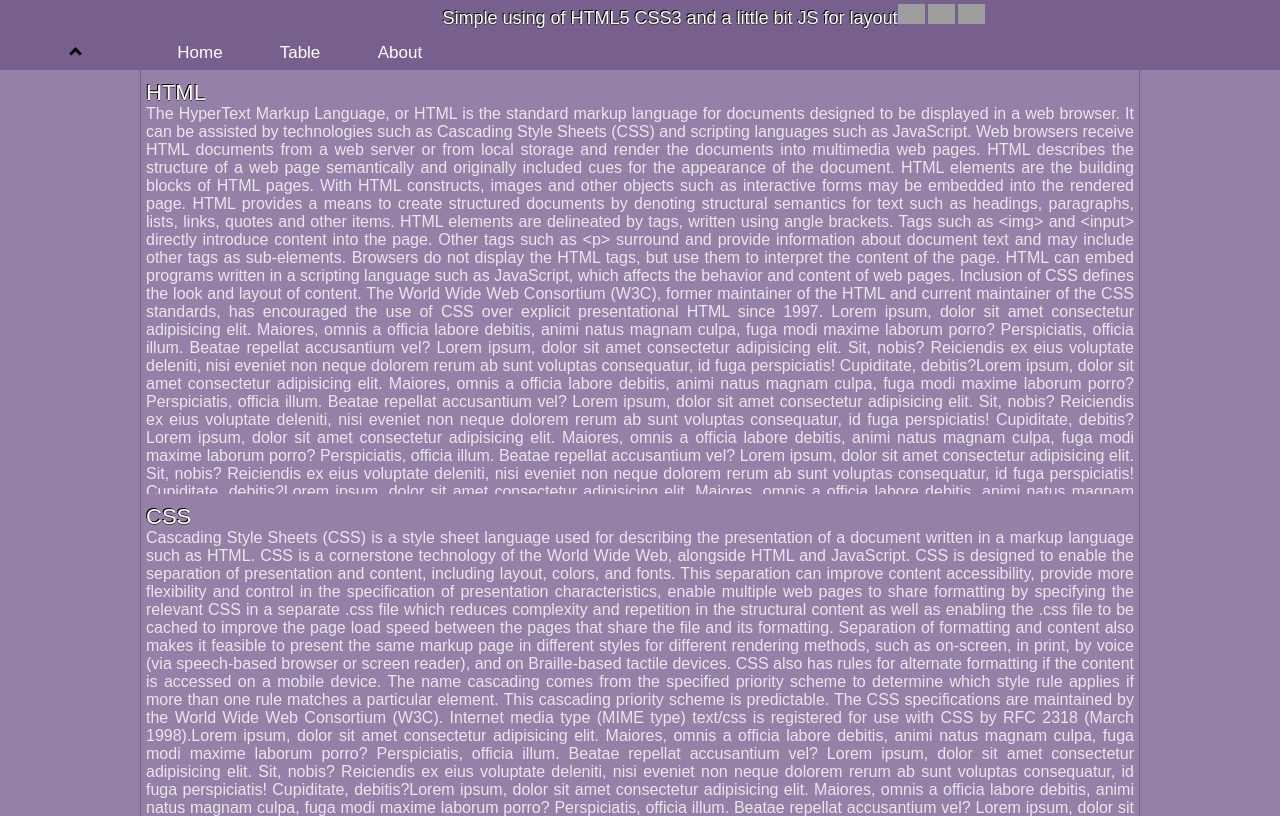
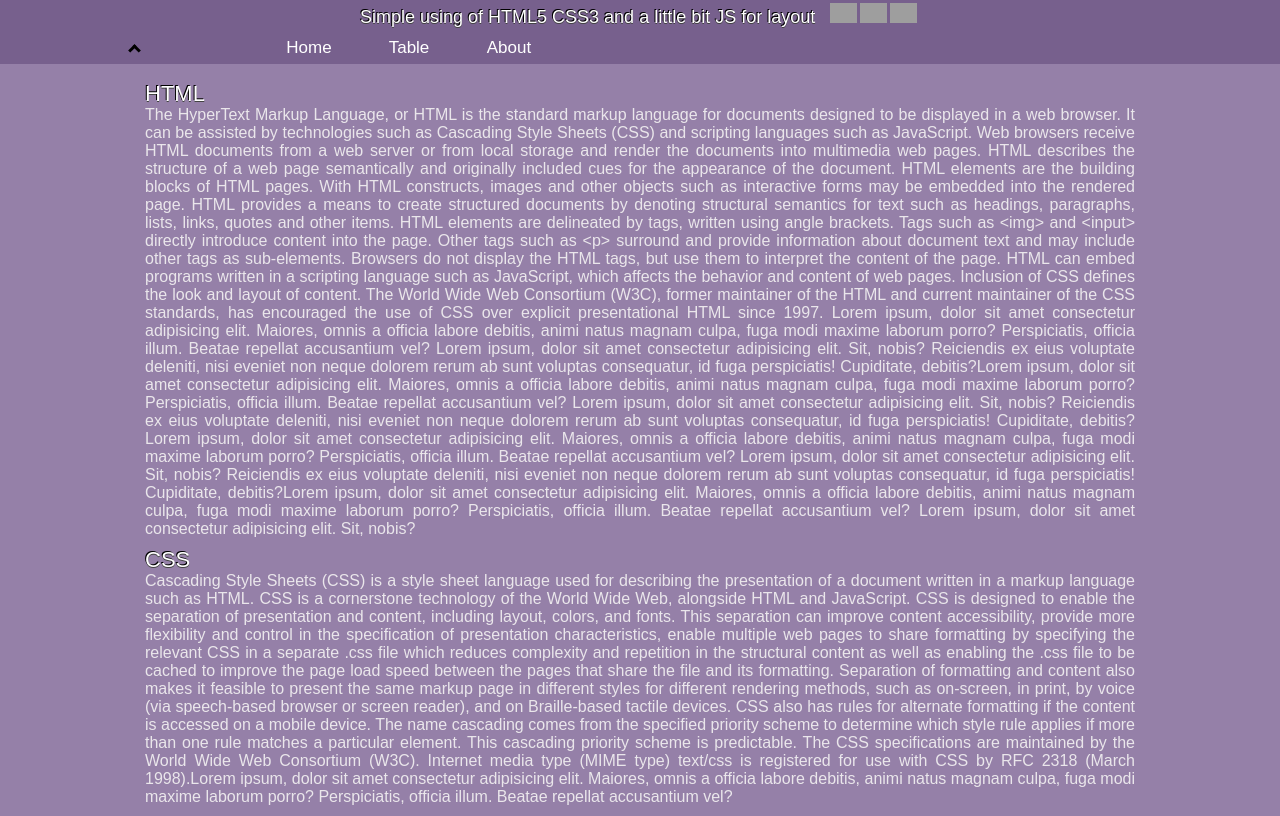
Before and after one commit to Nikita-Rasshivalov/Front-End-Training, a plain HTML site: page TaskThree/index.html in a window 1280 px wide. Shown: the top 816 px of the page. Drawn offline with Linux system fonts and the light colour scheme; grey boxes are pictures that could not be loaded.

Commit message:
bug fixes

```diff
--- a/TaskThree/index.html
+++ b/TaskThree/index.html
@@ -2,22 +2,28 @@
 <html lang="en">
   <head>
     <meta charset="UTF-8" />
-    <meta name="viewport" content="width=device-width, initial-scale=1.0, maximum-scale=1.0, user-scalable=0" />
+    <meta
+      name="viewport"
+      content="width=device-width, initial-scale=1.0, maximum-scale=1.0, user-scalable=0"
+    />
     <!-- Using styles and icons -->
     <link rel="stylesheet" href="styles/style.css" />
     <link rel="stylesheet" href="styles/indexStyle.css" />
     <link rel="shortcut icon" href="icons/icon.svg" />
     <title>Home page</title>
   </head>
-
   <body>
     <!-- Wrapper -->
     <div class="wrapper">
       <!-- Header page -->
       <header class="header">
+        <div class="header_container">
+          <div class="header_body">
             <div class="header_info">
               <p>Simple using of HTML5 CSS3 and a little bit JS for layout</p>
-          <img src="https://img.icons8.com/color/30/000000/html-5--v1.png" />
+              <img
+                src="https://img.icons8.com/color/30/000000/html-5--v1.png"
+              />
               <img src="https://img.icons8.com/color/30/000000/css3.png" />
               <img
                 src="https://img.icons8.com/color/30/000000/javascript--v1.png"
@@ -33,13 +39,21 @@
                 </ul>
               </nav>
             </aside>
-        <a href="javascript:scroll(0,0)" class="forArrow"><i class="upArrow"></i></a>
+            <a href="javascript:scroll(0,0)" class="forArrow"
+              ><i class="upArrow"></i
+            ></a>
+          </div>
+        </div>
       </header>
       <!-- Main part of page -->
       <main class="main">
         <!-- Container with information about site -->
         <article class="container">
-          <section  class="simpleText" itemscope itemtype="http://schema.org/SoftwareApplication">
+          <section
+            class="simpleText oneText"
+            itemscope
+            itemtype="http://schema.org/SoftwareApplication"
+          >
             <h2 itemprop="name">HTML</h2>
             <span itemprop="description">
               The HyperText Markup Language, or HTML is the standard markup
@@ -92,13 +106,14 @@
               debitis, animi natus magnam culpa, fuga modi maxime laborum porro?
               Perspiciatis, officia illum. Beatae repellat accusantium vel?
               Lorem ipsum, dolor sit amet consectetur adipisicing elit. Sit,
-              nobis? Reiciendis ex eius voluptate deleniti, nisi eveniet non
-              neque dolorem rerum ab sunt voluptas consequatur, id fuga
-              perspiciatis! Cupiditate, debitis?Lorem ipsum, dolor sit amet
-              consectetur adipisicing elit.
+              nobis?
             </span>
           </section>
-          <section class="simpleText" itemscope itemtype="http://schema.org/SoftwareApplication">
+          <section
+            class="simpleText"
+            itemscope
+            itemtype="http://schema.org/SoftwareApplication"
+          >
             <h2 itemprop="name">CSS</h2>
             <span itemprop="description">
               Cascading Style Sheets (CSS) is a style sheet language used for
@@ -128,44 +143,14 @@
               dolor sit amet consectetur adipisicing elit. Maiores, omnis a
               officia labore debitis, animi natus magnam culpa, fuga modi maxime
               laborum porro? Perspiciatis, officia illum. Beatae repellat
-              accusantium vel? Lorem ipsum, dolor sit amet consectetur
-              adipisicing elit. Sit, nobis? Reiciendis ex eius voluptate
-              deleniti, nisi eveniet non neque dolorem rerum ab sunt voluptas
-              consequatur, id fuga perspiciatis! Cupiditate, debitis?Lorem
-              ipsum, dolor sit amet consectetur adipisicing elit. Maiores, omnis
-              a officia labore debitis, animi natus magnam culpa, fuga modi
-              maxime laborum porro? Perspiciatis, officia illum. Beatae repellat
-              accusantium vel? Lorem ipsum, dolor sit amet consectetur
-              adipisicing elit. Sit, nobis? Reiciendis ex eius voluptate
-              deleniti, nisi eveniet non neque dolorem rerum ab sunt voluptas
-              consequatur, id fuga perspiciatis! Cupiditate, debitis?Lorem
-              ipsum, dolor sit amet consectetur adipisicing elit. Maiores, omnis
-              a officia labore debitis, animi natus magnam culpa, fuga modi
-              maxime laborum porro? Perspiciatis, officia illum. Beatae repellat
-              accusantium vel? Lorem ipsum, dolor sit amet consectetur
-              adipisicing elit. Sit, nobis? Reiciendis ex eius voluptate
-              deleniti, nisi eveniet non neque dolorem rerum ab sunt voluptas
-              consequatur, id fuga perspiciatis! Cupiditate, debitis?Lorem ipsum, dolor sit amet
-              consectetur adipisicing elit. Maiores, omnis a officia labore
-              debitis, animi natus magnam culpa, fuga modi maxime laborum porro?
-              Perspiciatis, officia illum. Beatae repellat accusantium vel?
-              Lorem ipsum, dolor sit amet consectetur adipisicing elit. Sit,
-              nobis? Reiciendis ex eius voluptate deleniti, nisi eveniet non
-              neque dolorem rerum ab sunt voluptas consequatur, id fuga
-              perspiciatis! Cupiditate, debitis?Lorem ipsum, dolor sit amet
-              consectetur adipisicing elit. Maiores, omnis a officia labore
-              debitis, animi natus magnam culpa, fuga modi maxime laborum porro?
-              Perspiciatis, officia illum. Beatae repellat accusantium vel?
-              Lorem ipsum, dolor sit amet consectetur adipisicing elit. Sit,
-              nobis? Reiciendis ex eius voluptate deleniti, nisi eveniet non
-              neque dolorem rerum ab sunt voluptas consequatur, id fuga
-              perspiciatis! Cupiditate, debitis?Lorem ipsum, dolor sit amet
-              consectetur adipisicing elit. Maiores, omnis a officia labore
-              debitis, animi natus magnam culpa, fuga modi maxime laborum porro?
-              Perspiciatis, officia illum.
+              accusantium vel?
             </span>
           </section>
-          <section class="simpleText" itemscope itemtype="http://schema.org/SoftwareApplication">
+          <section
+            class="simpleText"
+            itemscope
+            itemtype="http://schema.org/SoftwareApplication"
+          >
             <h2 itemprop="name">JavaScript</h2>
             <span itemprop="description">
               JavaScript is a text-based programming language used both on the
@@ -211,28 +196,26 @@
               consectetur adipisicing elit. Sit, nobis? Reiciendis ex eius
               voluptate deleniti, nisi eveniet non neque dolorem rerum ab sunt
               voluptas consequatur, id fuga perspiciatis! Cupiditate, debitis?
-              Lorem ipsum, dolor sit amet
-              consectetur adipisicing elit. Maiores, omnis a officia labore
-              debitis, animi natus magnam culpa, fuga modi maxime laborum porro?
-              Perspiciatis, officia illum. Beatae repellat accusantium vel?
-              Lorem ipsum, dolor sit amet consectetur adipisicing elit. Sit,
-              nobis? Reiciendis ex eius voluptate deleniti, nisi eveniet non
-              neque dolorem rerum ab sunt voluptas consequatur, id fuga
-              perspiciatis! Cupiditate, debitis?Lorem ipsum, dolor sit amet
-              consectetur adipisicing elit. Maiores, omnis a officia labore
-              debitis, animi natus magnam culpa, fuga modi maxime laborum porro?
-              Perspiciatis, officia illum. Beatae repellat accusantium vel?
-              Lorem ipsum, dolor sit amet consectetur adipisicing elit. Sit,
-              nobis? Reiciendis ex eius voluptate deleniti, nisi eveniet non
-              neque dolorem rerum ab sunt voluptas consequatur, id fuga
-              perspiciatis! Cupiditate, debitis? Beatae repellat accusantium vel?
-              Lorem ipsum, dolor sit amet consectetur adipisicing elit. Sit,
-              nobis? Reiciendis ex eius voluptate deleniti, nisi eveniet non
-              neque dolorem rerum ab sunt voluptas consequatur, id fuga
-              perspiciatis! Cupiditate, debitis?
+              Lorem ipsum, dolor sit amet consectetur adipisicing elit. Maiores,
+              omnis a officia labore debitis, animi natus magnam culpa, fuga
+              modi maxime laborum porro? Perspiciatis, officia illum. Beatae
+              repellat accusantium vel? Lorem ipsum, dolor sit amet consectetur
+              adipisicing elit. Sit, nobis? Reiciendis ex eius voluptate
+              deleniti, nisi eveniet non neque dolorem rerum ab sunt voluptas
+              consequatur, id fuga perspiciatis! Cupiditate, debitis?Lorem
+              ipsum, dolor sit amet consectetur adipisicing elit. Maiores, omnis
+              a officia labore debitis, animi natus magnam culpa, fuga modi
+              maxime laborum porro? Perspiciatis, officia illum. Beatae repellat
+              accusantium vel? Lorem ipsum, dolor sit amet consectetur
+              adipisicing elit. Sit, nobis? Reiciendis ex eius voluptate
+              deleniti, nisi eveniet non neque dolorem rerum ab sunt voluptas
+              consequatur, id fuga perspiciatis! Cupiditate, debitis? Beatae
+              repellat accusantium vel? Lorem ipsum, dolor sit amet consectetur
+              adipisicing elit. Sit, nobis? Reiciendis ex eius voluptate
+              deleniti, nisi eveniet non neque dolorem rerum ab sunt voluptas
+              consequatur, id fuga perspiciatis! Cupiditate, debitis?
             </span>
           </section>
-
         </article>
       </main>
       <!-- Page footer -->
--- a/TaskThree/styles/indexStyle.css
+++ b/TaskThree/styles/indexStyle.css
@@ -9,17 +9,13 @@
 
 .simpleText {
   font-family: sans-serif;
-  border-top: none;
   background: #9580a8;
-  border-bottom: none;
   text-align: justify;
-  position: sticky;
 }
 
 .simpleText span {
   color: #eae6eb;
 }
-
 h2 {
   float: none;
   margin-top: 2px;
@@ -40,40 +36,38 @@ h2:hover {
 /* Small devices (mobile s, 320px and up) */
 @media (min-width: 320px) {
     .container {
+      margin-top: 60px;
       padding: 0 0.5em;
     }
     .simpleText {
+      position: static;
       padding: 4px 3px 2px;
       font-size: 12px;
-      top: 70px;
     }
     h2 {
       font-size: 17px;
     }
   }
 
-/* Small devices (landscape phones, 576px and up) */
-@media (min-width: 576px) {
+/* Tablets (Tablets, 768px and up) */
+@media (min-width: 768px) {
+  .container {
+    padding: 0 1em;
+    position: relative;
+  }
   .simpleText {
-    font-size: 14px;
+    padding: 8px 5px 7px;
+    font-size: 16px;
+    position: sticky;
+    top: 71px;
   }
-  h2 {
-    font-size: 18px;
+  .oneText{
+    padding-bottom: 10px;
   }
 }
+/*laptops (desktops, 992px and up) */
+@media (min-width: 992px) {
 
-/* Large devices (desktops, 992px and up) */
-@media (min-width: 992px) {
-  .container {
-    padding: 0 1em;
-  }
-  .simpleText {
-    padding: 8px 5px 9px;
-    border: 1px solid #77608d;
-    border-top: none;
-    border-bottom: none;
-    font-size: 16px;
-  }
   h2 {
     font-size: 22px;
   }
--- a/TaskThree/styles/style.css
+++ b/TaskThree/styles/style.css
@@ -30,15 +30,20 @@ body {
   color: #fff;
   z-index: 1;
 }
+.header_container{
+  width: 100%;
+}
+.header_body{
+  display: grid;
+  grid-template: 1fr 1fr /1fr minmax(auto,1000px) 1fr;
+  align-items: center;
+  justify-items: center;
+}
 
 .header_info {
   display: grid;
-  grid-column: 2/3;
-  grid-template:
-    1fr / 1fr
-    minmax(auto, 30px)
-    minmax(auto, 30px)
-    minmax(auto, 30px);
+  grid-column:2/3 ;
+  justify-content: center;
 }
 
 .header_info p {
@@ -123,12 +128,16 @@ body {
 .forArrow {
   grid-row: 2/2;
   grid-column: 1/2;
+  width: 100%;
+  height: 100%;
+  padding-left: 50%;
+  padding-top: 9px;
+}
+.forArrow:hover{
+  background: #c18acf;
+  cursor: pointer;
 }
 
-.upArrow:hover {
-  cursor: pointer;
-  border-width: 0 4px 4px 0;
-}
 
 /*media queries  */
 /* Small devices (mobils S, 320px and up) */
@@ -140,9 +149,8 @@ body {
       "main"
       "footer";
   }
-  .header {
-    grid-template: 1fr 1fr / 1fr minmax(auto, 500px) 1fr;
-    height: 30px;
+  .header_body{
+    grid-template: 1fr 1fr /1fr minmax(auto,1000px) 1fr;
   }
   .header_info {
     grid-template: 1fr / 1fr minmax(auto, 22px) minmax(auto, 22px) minmax(
@@ -175,15 +183,9 @@ body {
   .header_info p {
     font-size: 12px;
   }
-  .header {
-    grid-template: 1fr 1fr / 1fr minmax(auto, 600px) 1fr;
-  }
 }
 /* Small devices (landscape phones, 576px and up) */
 @media (min-width: 576px) {
-  .header {
-    grid-template: 1fr 1fr / 1fr minmax(auto, 750px) 1fr;
-  }
   .header_info p {
     font-size: 18px;
   }
@@ -194,11 +196,8 @@ body {
 
 /*Medium devices (tablets, 768px and up) */
 @media (min-width: 768px) {
-  .header {
-    grid-template: 1fr 1fr / 1fr minmax(auto, 1000px) 1fr;
-  }
   .header_info {
-    grid-template: 1fr / 1fr minmax(auto, 30px) minmax(auto, 30px) minmax(
+    grid-template: 1fr / minmax(auto,470px) minmax(auto, 30px) minmax(auto, 30px) minmax(
         auto,
         30px
       );
@@ -214,10 +213,6 @@ body {
       "main"
       "footer";
   }
-  .header {
-    grid-template: 1fr 1fr / 1fr minmax(auto, 900px) 1fr;
-    height: 70px;
-  }
   .forArrow {
     display: block;
   }
@@ -231,10 +226,9 @@ body {
     width: 100px;
   }
 }
-
 /* X-Large devices (large desktops, 1200px and up) */
 @media (min-width: 1250px) {
-  .header {
-    grid-template: 1fr 1fr / 150px minmax(auto, 1200px) 1fr;
+  .header_body{
+    grid-template: 1fr 1fr /259px minmax(auto,1000px) 259px;
   }
 }
```
Also changed, not shown: TaskThree/aboutPage.html (+10 -1 lines), TaskThree/tablePage.html (+10 -1 lines), 2 other files. Lines whose indentation alone changed are shown as unchanged.
